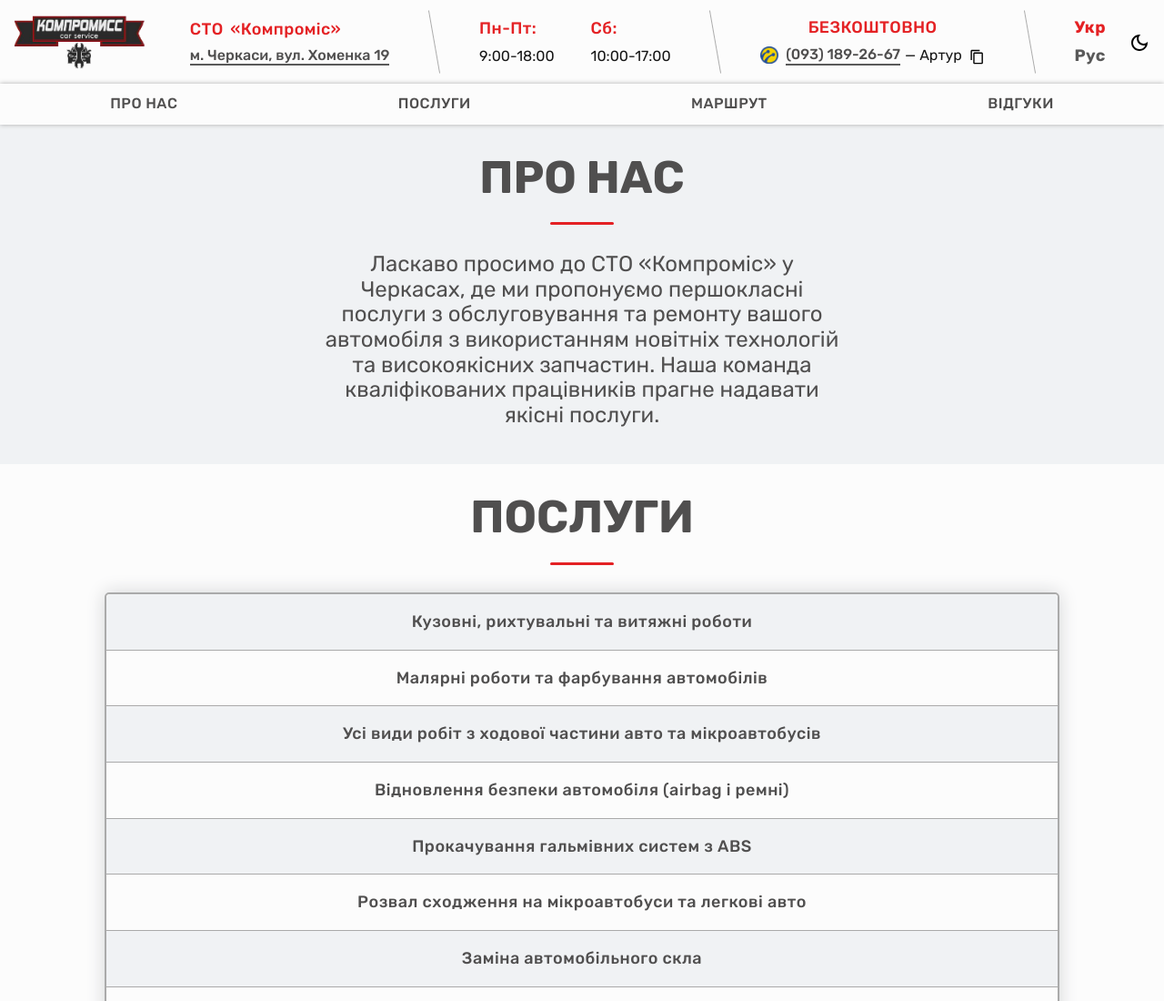
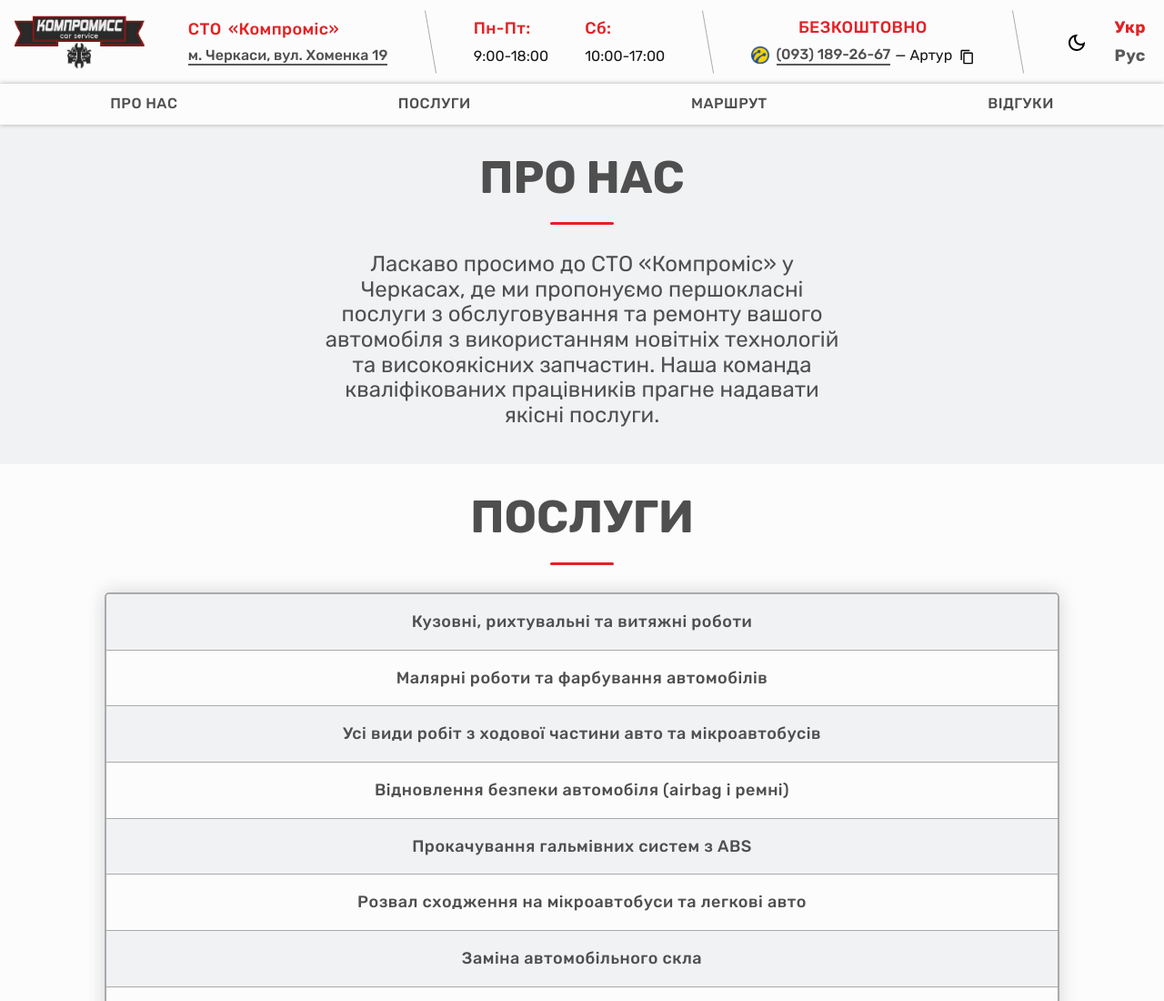
Before and after one commit to davidG999/sto-kompromis, a website: page src/index.html in a window 1280 px wide. Shown: the top 1100 px of the page at 91% size. Drawn offline with nearby package versions, Linux system fonts and the light colour scheme; files that its build step writes are made by us from their sources; files whose address does not match are found by name.

Commit message:
Swap language and modes in header

```diff
--- a/src/header.html
+++ b/src/header.html
@@ -45,15 +45,8 @@
     </div>
 
     <div class="top-bar__item-divider"></div>
+
     <div class="top-bar__preferences top-bar__item">
-      <ul class="top-bar__langs">
-        <li class="top-bar__lang-item">
-          <a href="/" class="top-bar__lang" title="Українська">Укр</a>
-        </li>
-        <li class="top-bar__lang-item">
-          <a href="../ru/" lang="ru" class="top-bar__lang top-bar__lang_non-active" title="Русский">Рус</a>
-        </li>
-      </ul>
       <div class="top-bar__mode" data-mode-section>
         <button class="top-bar__switch-mode-btn" data-light-mode-btn>
           <img class="top-bar__mode-icon" src="assets/mode/light-mode.svg" data-light-mode-icon alt="Світлий режим"
@@ -64,6 +57,14 @@
            title="Темна тема">
         </button>
       </div>
+      <ul class="top-bar__langs">
+        <li class="top-bar__lang-item">
+          <a href="/" class="top-bar__lang" title="Українська">Укр</a>
+        </li>
+        <li class="top-bar__lang-item">
+          <a href="../ru/" lang="ru" class="top-bar__lang top-bar__lang_non-active" title="Русский">Рус</a>
+        </li>
+      </ul>
     </div>
   </div>
 
--- a/src/scss/header.scss
+++ b/src/scss/header.scss
@@ -144,9 +144,8 @@ a {
     }
 
     &__preferences {
-      display      : flex;
-      gap          : 20px;
-      padding-right: 10px;
+      display: flex;
+      gap    : 25px;
     }
 
     &__langs {
```
Also changed, not shown: src/ru/header.html (+11 -10 lines).
